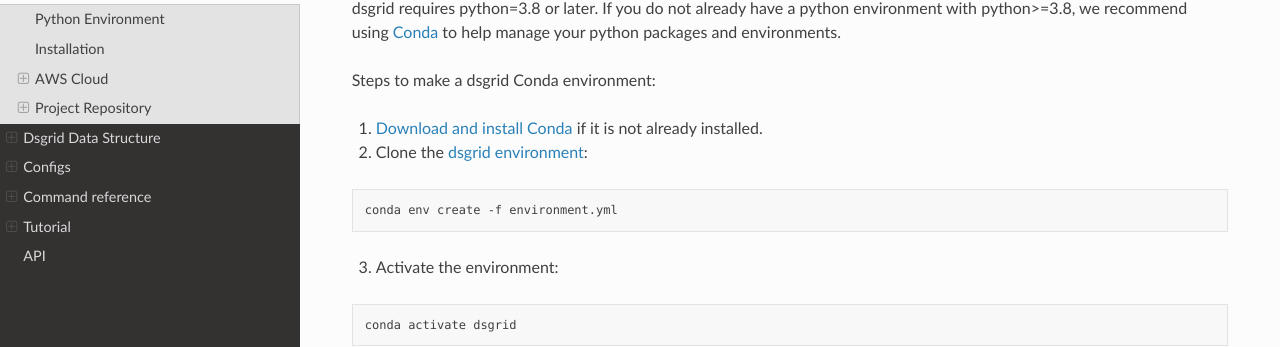
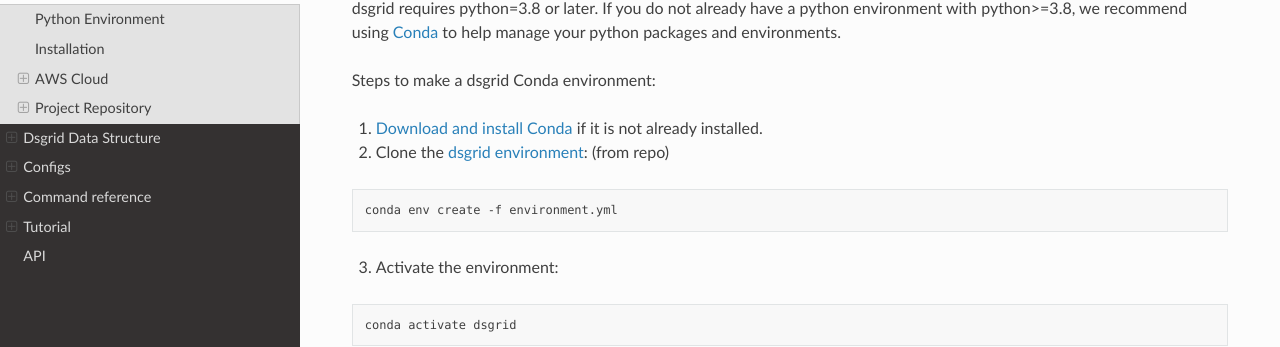
Before and after one commit to dsgrid/dsgrid, a Sphinx documentation site: the page built from docs/source/setup.rst, in a window 1280 px wide and 900 px high. Shown: the part 219-566 px from the top of the window. Built offline with Sphinx 7.4.7 and the Read the Docs theme 2.0.0, drawn with Linux system fonts in a browser that asks for light colours; pages that are not in the unit, such as notebooks, are missing from menus.

Commit message:
Update setup.rst
need to clone repo first? align with https://github.com/dsgrid/dsgrid/blob/main/README.md ?

```diff
--- a/docs/source/setup.rst
+++ b/docs/source/setup.rst
@@ -10,7 +10,7 @@ dsgrid requires python=3.8 or later. If you do not already have a python environ
 Steps to make a dsgrid Conda environment:
 
 1. `Download and install Conda <https://conda.io/projects/conda/en/latest/user-guide/install/index.html#regular-installation>`_ if it is not already installed.
-2. Clone the `dsgrid environment <https://github.com/dsgrid/dsgrid/blob/main/environment.yml>`_:
+2. Clone the `dsgrid environment <https://github.com/dsgrid/dsgrid/blob/main/environment.yml>`_: (from repo)
 
 .. code-block:: bash
 
```
